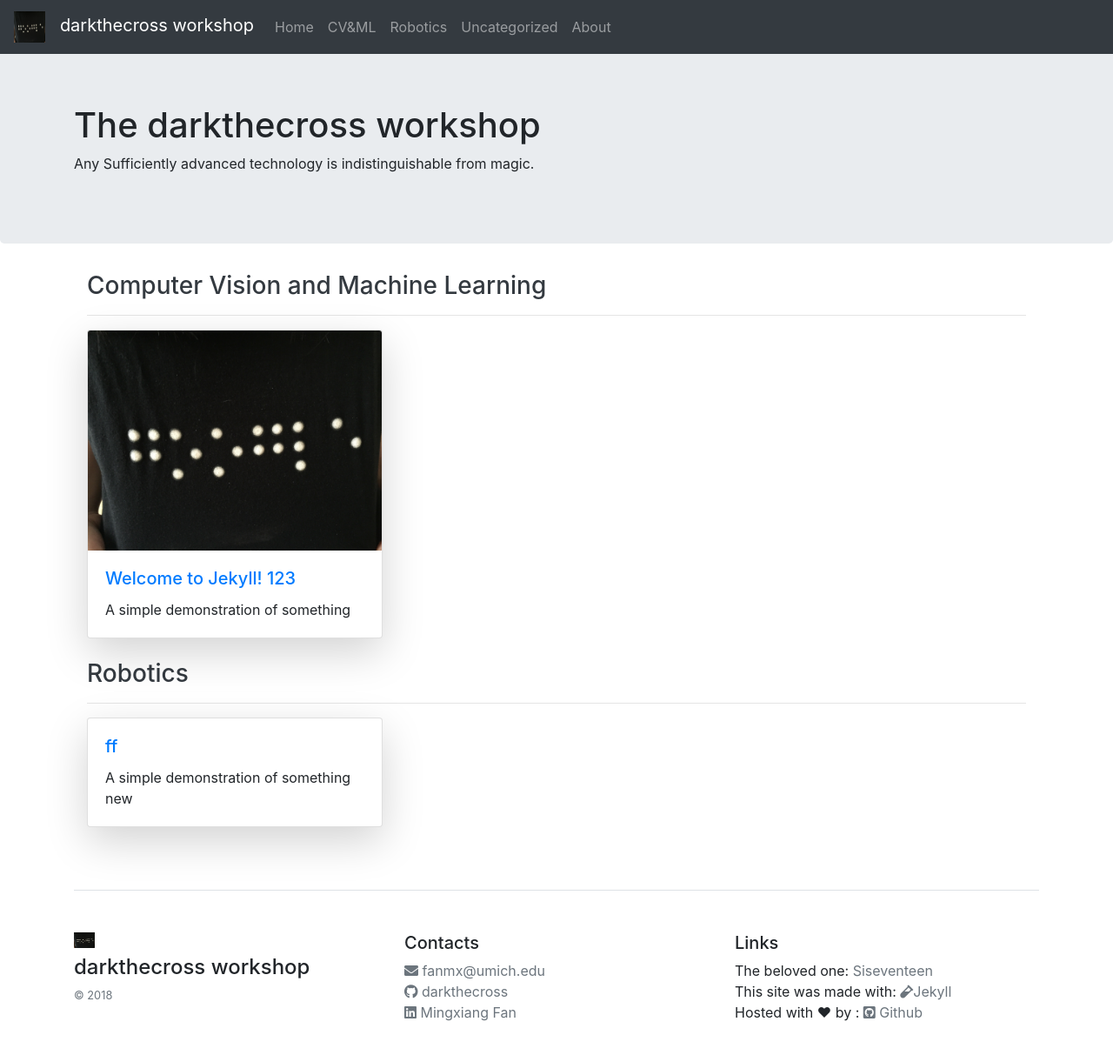
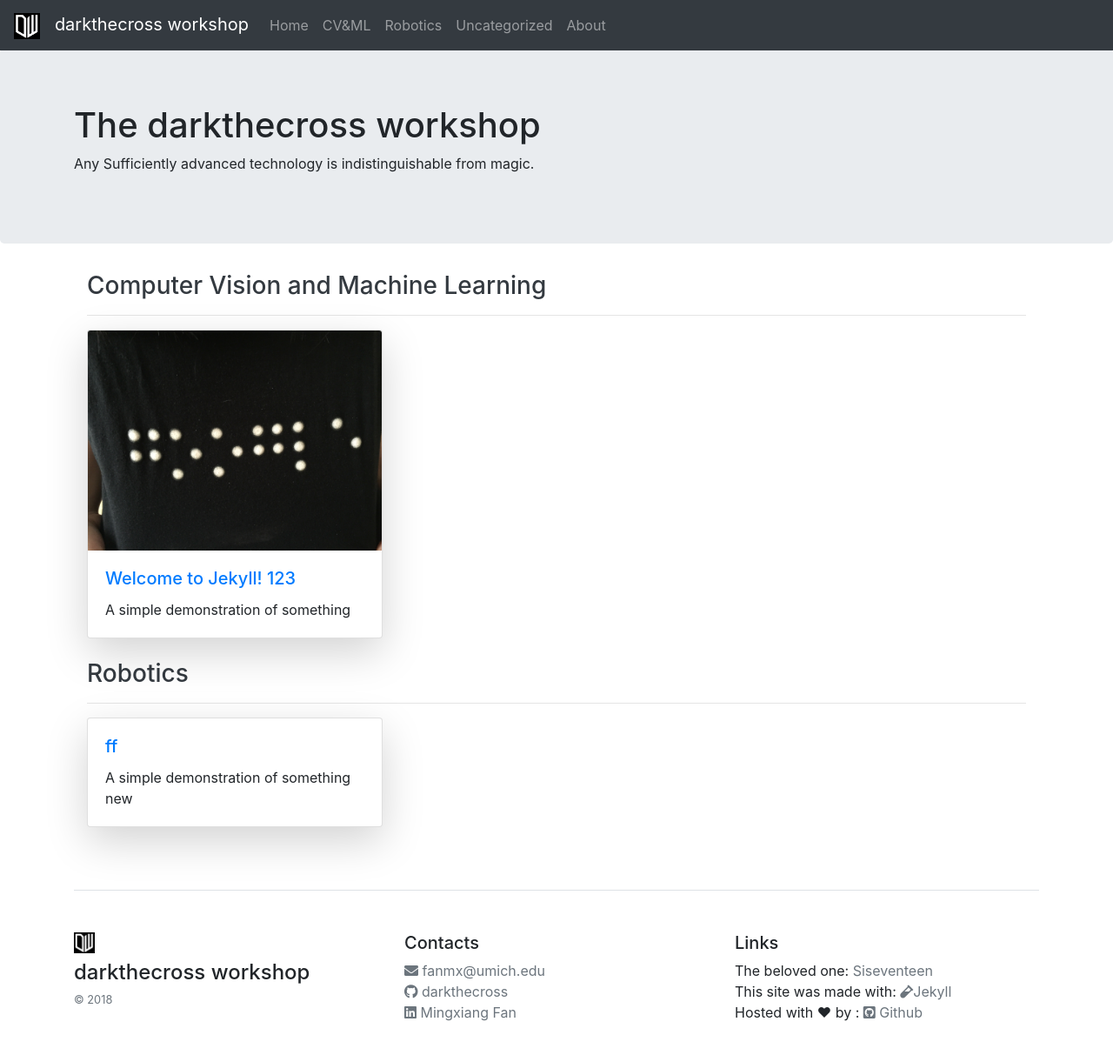
Before and after one commit to darkthecross/darkthecross.github.io, a Jekyll site: the page built from index.md, in a window 1280 px wide and 1240 px high. Shown: the top 1213 px of the window at 87% size. Built offline with Jekyll 4.4.1, drawn with Linux system fonts in a browser that asks for light colours; nearby versions of some CDN libraries.

Commit message:
added favicon

```diff
--- a/_includes/footer.html
+++ b/_includes/footer.html
@@ -1,7 +1,7 @@
 <footer class="pt-4 my-md-5 pt-md-5 border-top">
   <div class="row">
     <div class="col-12 col-md">
-      <img class="mb-2" src="/assets/g_b.jpg" alt="" width="24">
+      <img class="mb-2" src="/assets/favicon.png" alt="" width="24">
       <h4>darkthecross workshop</h4>
       <small class="d-block mb-3 text-muted">&copy; 2018</small>
     </div>
--- a/_includes/head.html
+++ b/_includes/head.html
@@ -5,6 +5,9 @@
 
 <!--  font awesome icons  -->
 <link rel="stylesheet" href="https://use.fontawesome.com/releases/v5.1.1/css/all.css" integrity="sha384-O8whS3fhG2OnA5Kas0Y9l3cfpmYjapjI0E4theH4iuMD+pLhbf6JI0jIMfYcK3yZ" crossorigin="anonymous">
+
+<!-- favicon -->
+<link rel="shortcut icon" type="image/png" href="/assets/favicon.png">
 
 <!-- All css files works for all pages which have head.html -->
 {%- for file in site.static_files -%}
--- a/_includes/header.html
+++ b/_includes/header.html
@@ -1,6 +1,6 @@
 <nav class="navbar navbar-expand-md fixed-top navbar-dark bg-dark mb-4">
 
-      <a class="navbar-brand" href="/"><img class="navbar-logo" src=" /assets/g_b.jpg " /> &nbsp; darkthecross workshop</a>
+      <a class="navbar-brand" href="/"><img class="navbar-logo" src="assets/favicon.png"/> &nbsp; darkthecross workshop</a>
 
       <div class="collapse navbar-collapse" id="navbarCollapse">
         {%- assign ac = " active" -%}
--- a/assets/customize.css
+++ b/assets/customize.css
@@ -21,8 +21,8 @@ body {
  }
 
 .navbar-logo {
-    width: 36px;
-    height: 36px;
+    width: 30px;
+    height: 30px;
 }
 
 #author-img {
```
Also changed, not shown: assets/dw_logo.svg (added), assets/favicon.png (added).
